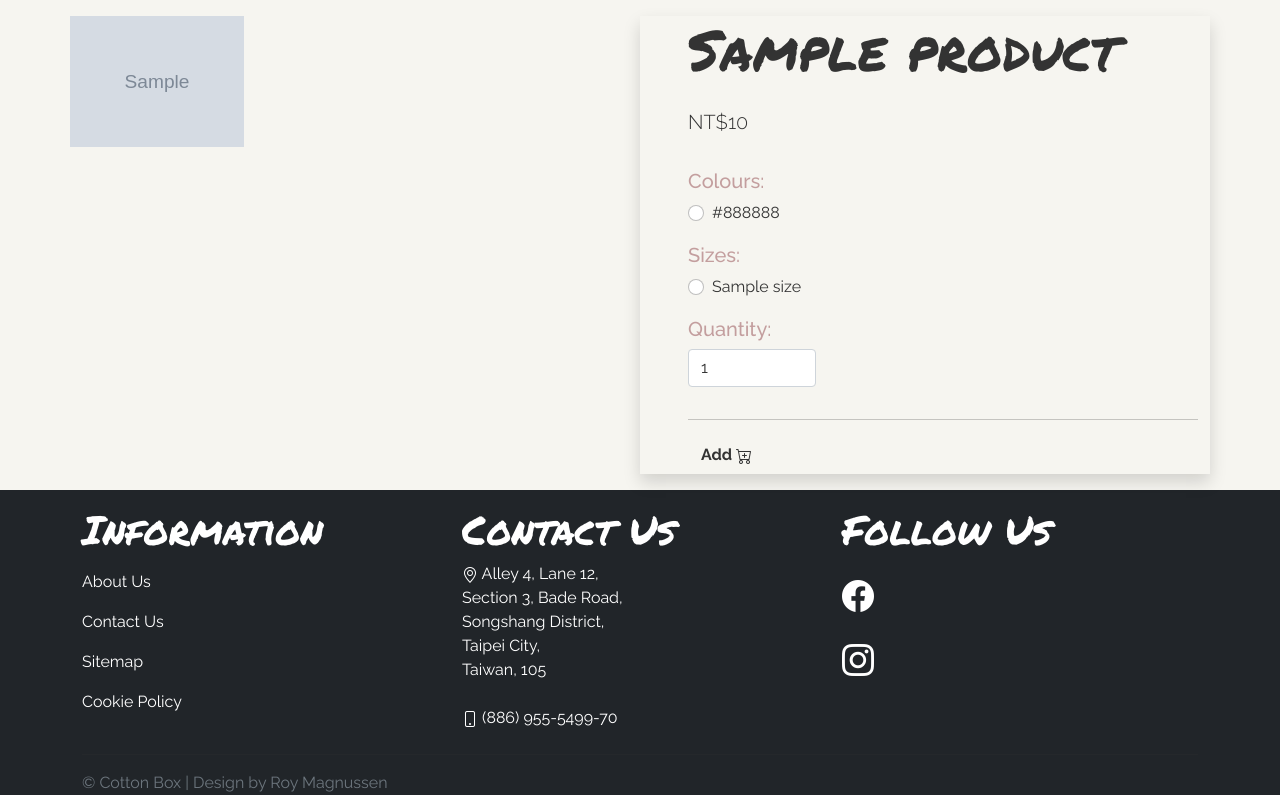
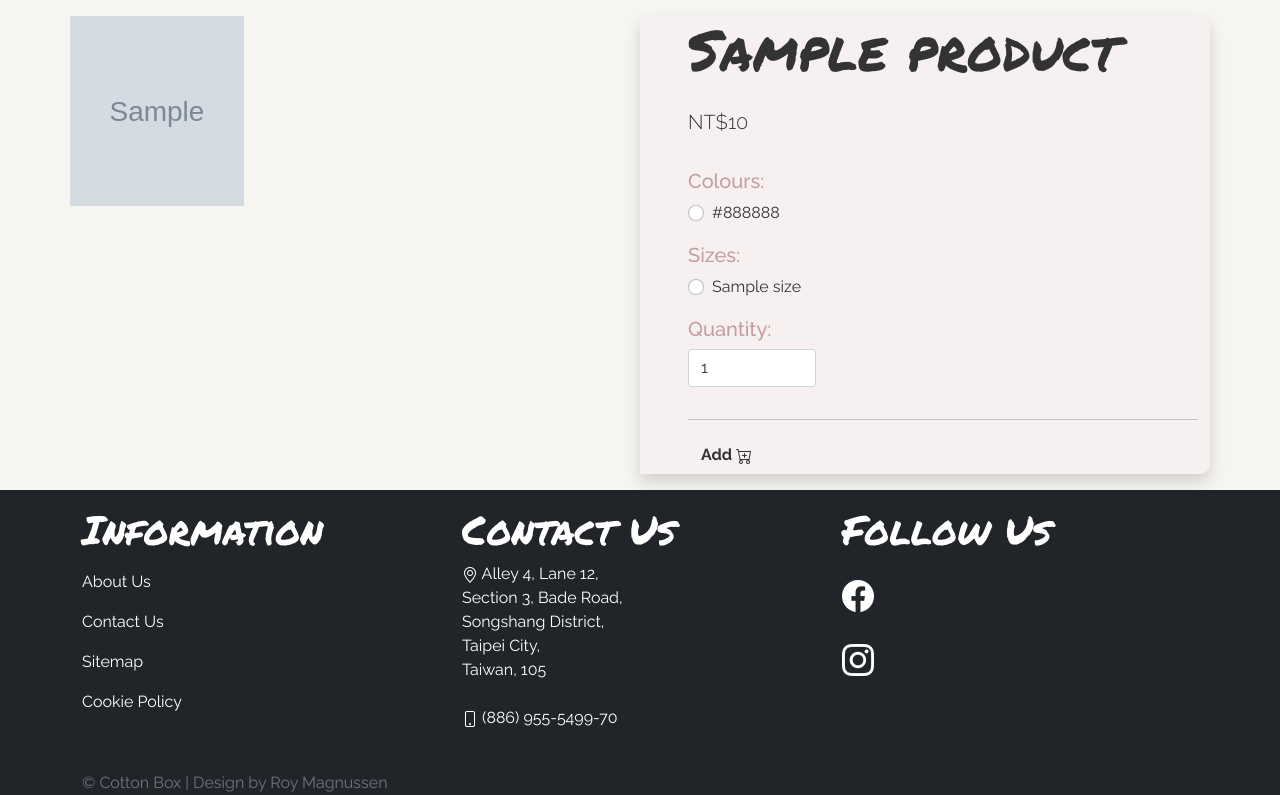
Before and after one commit to RoyMagnussen/CottonBox-Data-Centric, a Flask app: template templates/en_gb/product_page.html in a window 1280 px wide. Shown: the part 74-869 px from the top of the page. Run offline with Flask 2, Linux system fonts and the light colour scheme; the template is opened without the code that fills it: most values are stand-ins (such as "Sample title", 1, 10 or a date in 2020); grey boxes marked "Sample" are stand-in pictures; some libraries are stand-ins or nearby versions; some web fonts are replaced.

Commit message:
Styled the product page.

```diff
--- a/static/css/style.css
+++ b/static/css/style.css
@@ -72,11 +72,25 @@ body {
     border-bottom-left-radius: 10px;
 }
 
-@media (max-width: 576px){
+@media (max-width: 576px) {
     .add-to-cart-img {
         border-bottom-left-radius: 0;
         border-top-right-radius: 10px;
     }
+}
+
+.product-page-thumbnail {
+    width: 100%;
+    height: 200px;
+    object-fit: cover;
+    padding-bottom: 10px;
+    margin: auto;
+}
+
+.product-page-img {
+    width: 100%;
+    height: 600px;
+    object-fit: cover;
 }
 
 /* ------------------------- Navigation ------------------------- */
@@ -94,3 +108,17 @@ body {
     font-size: 2rem;
     color: #fff !important;
 }
+
+/* ------------------------- Product Page ------------------------- */
+.product-info {
+    background-color: #f6f0f1 !important;
+    border-top-right-radius: 10px;
+    border-bottom-right-radius: 10px;
+}
+
+@media (max-width: 576px) {
+    .product-info {
+        border-bottom-right-radius: 10px;
+        border-bottom-left-radius: 10px;
+    }
+}
```
